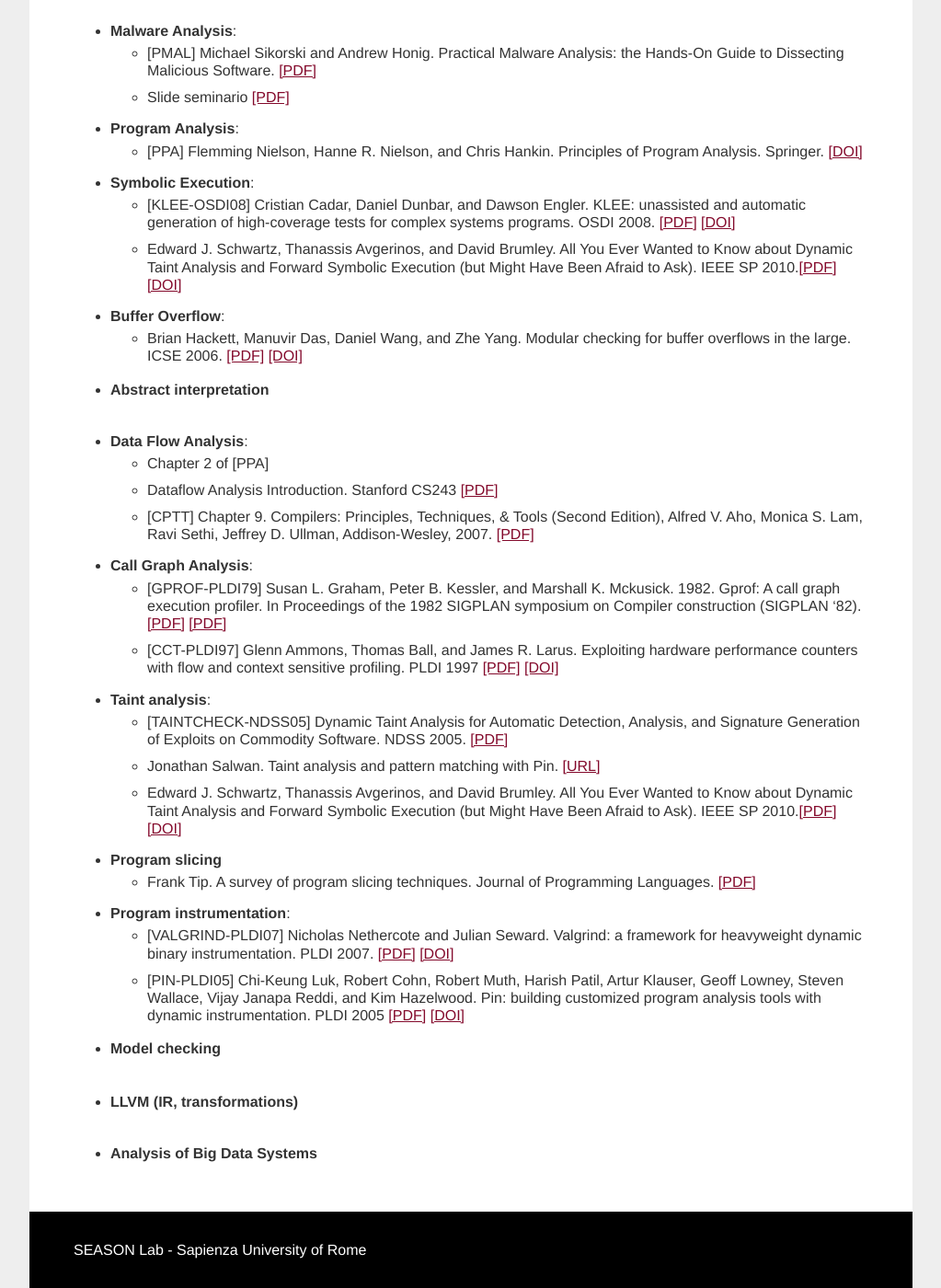
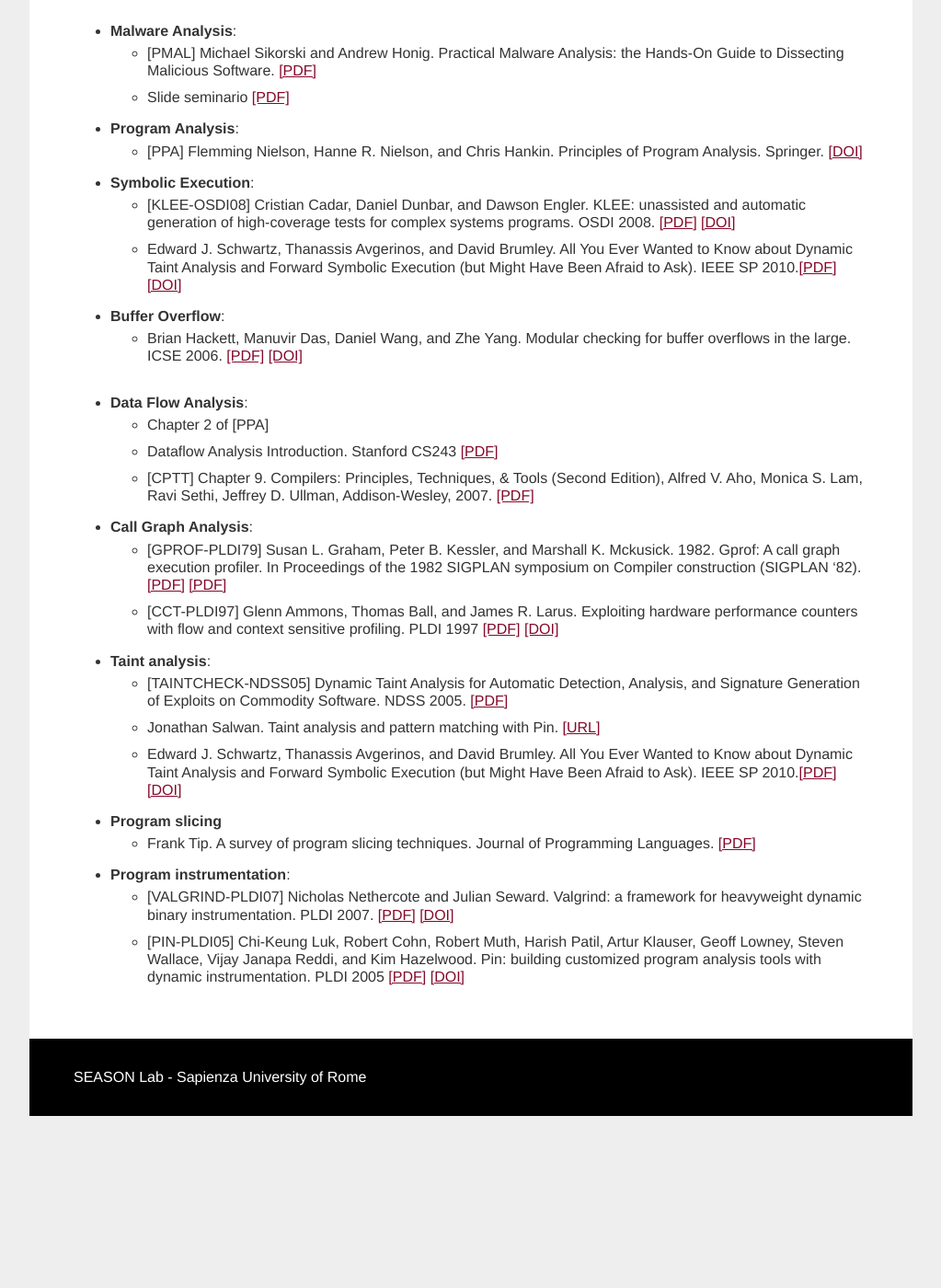
Before and after one commit to season-lab/season-lab.github.io, a Jekyll site: the page built from seminars.md, in a window 1280 px wide and 1400 px high, scrolled down 568 px. Shown: the whole window at 92% size, without its empty margins (128-1151 px from the left). Built offline with Jekyll 4.4.1, drawn with Linux system fonts in a browser that asks for light colours; after the commit the page ends 1781 px from its top, so only the background shows below that.

Commit message:
Update seminars.md

```diff
--- a/seminars.md
+++ b/seminars.md
@@ -31,7 +31,7 @@
 * **Buffer Overflow**:
 	* Brian Hackett, Manuvir Das, Daniel Wang, and Zhe Yang. Modular checking for buffer overflows in the large. ICSE 2006. [[PDF]](http://research.microsoft.com/pubs/70226/tr-2005-139.pdf) [[DOI]](http://dx.doi.org/10.1145/1134285.1134319)
 
-* **Abstract interpretation**
+<!-- * **Abstract interpretation** -->
 
 * **Data Flow Analysis**:
 	* Chapter 2 of [PPA]
@@ -54,8 +54,8 @@
 	* [VALGRIND-PLDI07] Nicholas Nethercote and Julian Seward. Valgrind: a framework for heavyweight dynamic binary instrumentation. PLDI 2007. [[PDF]](http://valgrind.org/docs/valgrind2007.pdf) [[DOI]](http://dx.doi.org/10.1145/1250734.1250746)
 	* [PIN-PLDI05] Chi-Keung Luk, Robert Cohn, Robert Muth, Harish Patil, Artur Klauser, Geoff Lowney, Steven Wallace, Vijay Janapa Reddi, and Kim Hazelwood. Pin: building customized program analysis tools with dynamic instrumentation. PLDI 2005 [[PDF]](http://www.cs.virginia.edu/kim/courses/cs851/papers/luk05pin.pdf) [[DOI]](http://dx.doi.org/10.1145/1064978.1065034)
 
-* **Model checking**
+<!--* **Model checking**
 
 * **LLVM (IR, transformations)**
 
-* **Analysis of Big Data Systems**
+* **Analysis of Big Data Systems**-->
```
